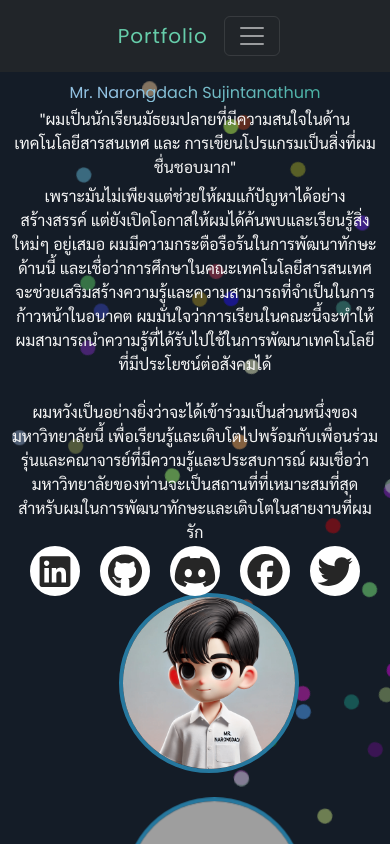
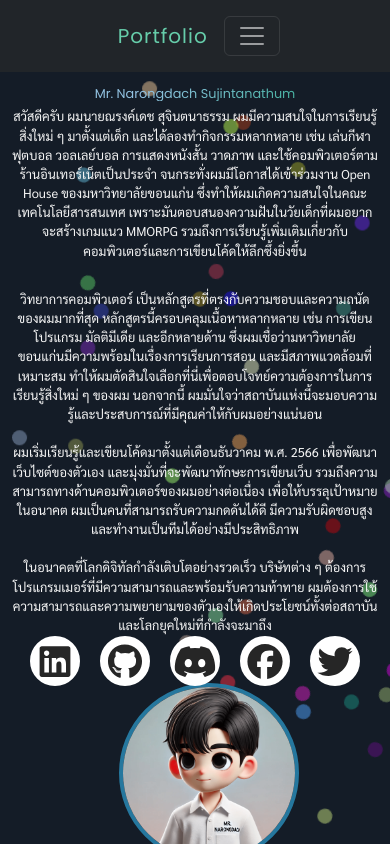
Before and after one commit to SippanonPanthong/narong-main, a React (Vite) app: page / in a window 390 px wide. Shown: the top 844 px of the page. Built offline with nearby package versions, Linux system fonts and the light colour scheme; grey boxes are pictures that could not be loaded.

Commit message:
add: initial files

```diff
--- a/src/components/Aboutme/About.jsx
+++ b/src/components/Aboutme/About.jsx
@@ -56,14 +56,32 @@ function About() {
                 })}
             </div>
 
+{/* Second Avatar image with click event
             <div className="container text-center">
                 <h1 className='first-name'>Mr. Narongdach Sujintanathum</h1>
+
                 <p className='personal-title'>"ผมเป็นนักเรียนมัธยมปลายที่มีความสนใจในด้านเทคโนโลยีสารสนเทศ และ การเขียนโปรแกรมเป็นสิ่งที่ผมชื่นชอบมาก"</p>
                 <p className='about-me'>
                 เพราะมันไม่เพียงแต่ช่วยให้ผมแก้ปัญหาได้อย่างสร้างสรรค์ แต่ยังเปิดโอกาสให้ผมได้ค้นพบและเรียนรู้สิ่งใหม่ๆ อยู่เสมอ ผมมีความกระตือรือร้นในการพัฒนาทักษะด้านนี้ และเชื่อว่าการศึกษาในคณะเทคโนโลยีสารสนเทศจะช่วยเสริมสร้างความรู้และความสามารถที่จำเป็นในการก้าวหน้าในอนาคต ผมมั่นใจว่าการเรียนในคณะนี้จะทำให้ผมสามารถนำความรู้ที่ได้รับไปใช้ในการพัฒนาเทคโนโลยีที่มีประโยชน์ต่อสังคมได้
                 <br/>
                 <br/>
                 ผมหวังเป็นอย่างยิ่งว่าจะได้เข้าร่วมเป็นส่วนหนึ่งของมหาวิทยาลัยนี้ เพื่อเรียนรู้และเติบโตไปพร้อมกับเพื่อนร่วมรุ่นและคณาจารย์ที่มีความรู้และประสบการณ์ ผมเชื่อว่ามหาวิทยาลัยของท่านจะเป็นสถานที่ที่เหมาะสมที่สุดสำหรับผมในการพัฒนาทักษะและเติบโตในสายงานที่ผมรัก
+                </p>
+*/}
+
+                <div className="container text-center">
+                <h1 className='first-name'>Mr. Narongdach Sujintanathum</h1>
+
+                <p className='personal-title'>สวัสดีครับ ผมนายณรงค์เดช สุจินตนาธรรม ผมมีความสนใจในการเรียนรู้สิ่งใหม่ ๆ มาตั้งแต่เด็ก และได้ลองทำกิจกรรมหลากหลาย เช่น เล่นกีฬา ฟุตบอล วอลเลย์บอล การแสดงหนังสั้น วาดภาพ และใช้คอมพิวเตอร์ตามร้านอินเทอร์เน็ตเป็นประจำ จนกระทั่งผมมีโอกาสได้เข้าร่วมงาน Open House ของมหาวิทยาลัยขอนแก่น ซึ่งทำให้ผมเกิดความสนใจในคณะเทคโนโลยีสารสนเทศ เพราะมันตอบสนองความฝันในวัยเด็กที่ผมอยากจะสร้างเกมแนว MMORPG รวมถึงการเรียนรู้เพิ่มเติมเกี่ยวกับคอมพิวเตอร์และการเขียนโค้ดให้ลึกซึ้งยิ่งขึ้น</p>
+                <br/>
+                <p className='about-me'>
+                วิทยาการคอมพิวเตอร์ เป็นหลักสูตรที่ตรงกับความชอบและความถนัดของผมมากที่สุด หลักสูตรนี้ครอบคลุมเนื้อหาหลากหลาย เช่น การเขียนโปรแกรม มัลติมีเดีย และอีกหลายด้าน ซึ่งผมเชื่อว่ามหาวิทยาลัยขอนแก่นมีความพร้อมในเรื่องการเรียนการสอน และมีสภาพแวดล้อมที่เหมาะสม ทำให้ผมตัดสินใจเลือกที่นี่เพื่อตอบโจทย์ความต้องการในการเรียนรู้สิ่งใหม่ ๆ ของผม นอกจากนี้ ผมมั่นใจว่าสถาบันแห่งนี้จะมอบความรู้และประสบการณ์ที่มีคุณค่าให้กับผมอย่างแน่นอน
+                <br/>
+                <br/>
+                ผมเริ่มเรียนรู้และเขียนโค้ดมาตั้งแต่เดือนธันวาคม พ.ศ. 2566 เพื่อพัฒนาเว็บไซต์ของตัวเอง และมุ่งมั่นที่จะพัฒนาทักษะการเขียนเว็บ รวมถึงความสามารถทางด้านคอมพิวเตอร์ของผมอย่างต่อเนื่อง เพื่อให้บรรลุเป้าหมายในอนาคต ผมเป็นคนที่สามารถรับความกดดันได้ดี มีความรับผิดชอบสูง และทำงานเป็นทีมได้อย่างมีประสิทธิภาพ
+                <br/>
+                <br/>
+                ในอนาคตที่โลกดิจิทัลกำลังเติบโตอย่างรวดเร็ว บริษัทต่าง ๆ ต้องการโปรแกรมเมอร์ที่มีความสามารถและพร้อมรับความท้าทาย ผมต้องการใช้ความสามารถและความพยายามของตัวเองให้เกิดประโยชน์ทั้งต่อสถาบันและโลกยุคใหม่ที่กำลังจะมาถึง
                 </p>
 
                 <div className="social-links-container">
@@ -79,7 +97,7 @@ function About() {
                     <a className="social-links" href="https://www.facebook.com/narongdach.bass">
                         <FontAwesomeIcon icon={faFacebook} className="fa-1x socail-icons" />
                     </a>
-                    <a className="social-links" href="">
+                    <a className="social-links" href="https://x.com/muixx50?s=09">
                         <FontAwesomeIcon icon={faTwitter} className="fa-1x socail-icons" />
                     </a>
                 </div>
--- a/src/components/Aboutme/about.css
+++ b/src/components/Aboutme/about.css
@@ -61,16 +61,20 @@
 
 .about-me {
     font-family: 'Sarabun', sans-serif;
-    font-size: 0.95rem;
+    font-size: clamp(9px, 1vw, 18px);
     color: whitesmoke;
     margin-bottom: 2px;
+
 }
+
+
 
 .personal-title {
     font-family: 'Sarabun', sans-serif;
-    font-size: 1rem;
+    font-size: clamp(9px, 1vw, 18px);
     color: whitesmoke;
     margin-bottom: 5px;
+
 }
 
 .social-links-container {
@@ -195,12 +199,12 @@
 
 @media (max-width: 600px) {
     .first-name {
-      font-size: 1rem;
+      font-size: 0.8rem;
     }
     .personal-title {
-      font-size: 1rem;
+      font-size: 0.8rem;
     }
     .about-me {
-      font-size: 1rem;
+      font-size: 0.8rem;
     }
 }
--- a/src/components/Header/Header.jsx
+++ b/src/components/Header/Header.jsx
@@ -49,6 +49,7 @@ function Header() {
                     to='/design-portfolio'
                     onClick={handleLinkClick}
                     >
+                        {/*
                         Project
                     </HashLink>
                     <HashLink
@@ -56,7 +57,8 @@ function Header() {
                     as={LinkRouter}
                     to='/certifications'
                     onClick={handleLinkClick}
-                    >
+                    > */}
+
                         Certificate
                     </HashLink>
                     <HashLink
--- a/src/components/Portfolio/Portfolio.jsx
+++ b/src/components/Portfolio/Portfolio.jsx
@@ -107,11 +107,11 @@ const Portfolio = () => {
         </div>
         <div className="d-flex align-items-center justify-content-start mb-3">
             <h3 className='certification-title'>คณะ :</h3>
-            <p className='certification-description2'>เทคโนโลยีสารสนเทศ หรือ วิทยาการคอม</p>
+            <p className='certification-description2'>เทคโนโลยีสารสนเทศ</p>
         </div>
         <div className="d-flex align-items-center justify-content-start mb-3">
         <h3 className='certification-title'>สาขา :</h3>
-        <p className='certification-description2'>นวัตกรรมซอฟต์แวร์ หรือ วิศวกรรมโปรแกรม</p>
+        <p className='certification-description2'>วิทยาการคอมพิวเตอร์</p>
         </div>
     </div>
                     </Col>
```
Also changed, not shown: 1 other file (tests, documents, lock files or other folders).
